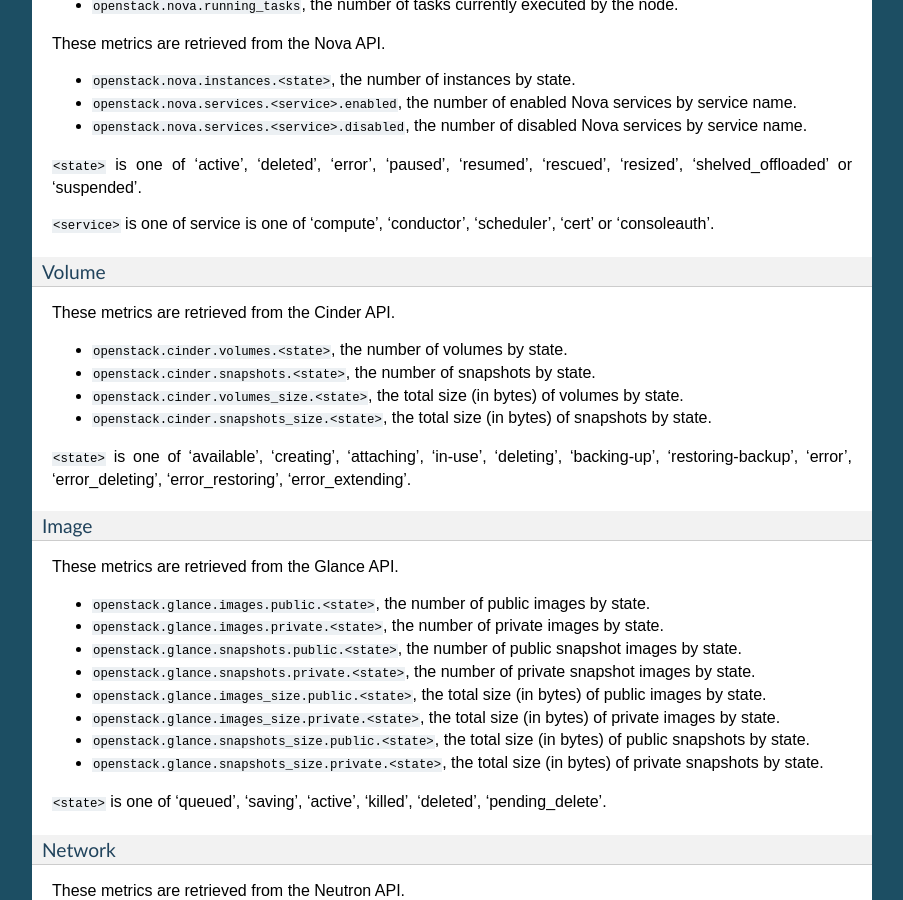
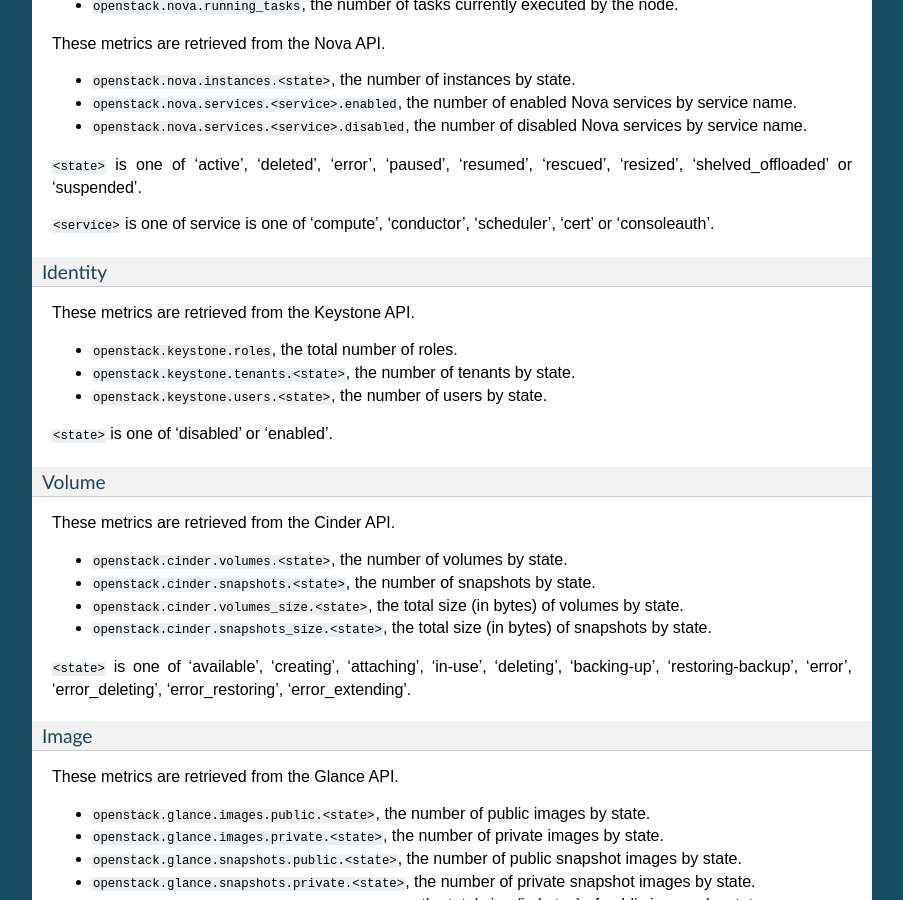
Before and after one commit to openstack-archive/fuel-plugin-lma-collector, a Sphinx documentation site: the page built from doc/source/metrics.rst, in a window 1280 px wide and 900 px high, scrolled down 7958 px. Shown: the whole window, without its empty margins (198-1101 px from the left). Built offline with Sphinx 7.4.7, drawn with Linux system fonts in a browser that asks for light colours.

Commit message:
Add Keystone metrics documentation
Change-Id: Ide00e7527e2936fe3736d750b8b2ed7d3b5714a0

```diff
--- a/doc/source/metrics/openstack.rst
+++ b/doc/source/metrics/openstack.rst
@@ -34,6 +34,17 @@
 ``<state>`` is one of 'active', 'deleted', 'error', 'paused', 'resumed', 'rescued', 'resized', 'shelved_offloaded' or 'suspended'.
 
 ``<service>`` is one of service is one of 'compute', 'conductor', 'scheduler', 'cert' or 'consoleauth'.
+
+Identity
+^^^^^^^^
+
+These metrics are retrieved from the Keystone API.
+
+* ``openstack.keystone.roles``, the total number of roles.
+* ``openstack.keystone.tenants.<state>``, the number of tenants by state.
+* ``openstack.keystone.users.<state>``, the number of users by state.
+
+``<state>`` is one of 'disabled' or 'enabled'.
 
 Volume
 ^^^^^^
```
